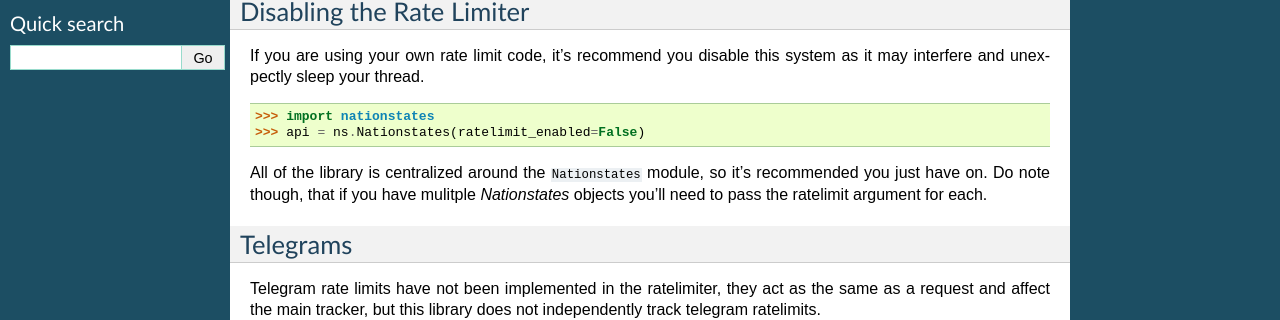
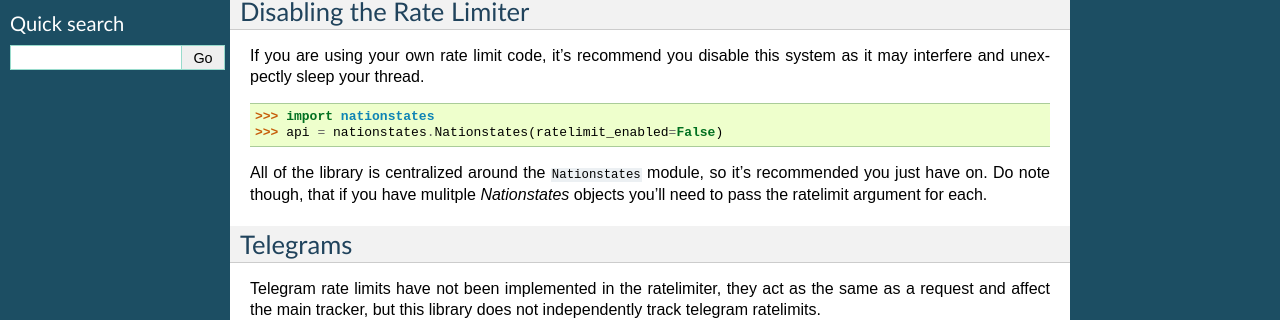
Before and after one commit to DolphDev/pynationstates, a Sphinx documentation site: the page built from docs/pages/ratelimit.rst, in a window 1280 px wide. Shown: the part 319-639 px from the top of the page. Built offline with Sphinx 7.4.7, drawn with Linux system fonts in a browser that asks for light colours.

Commit message:
Update ratelimit.rst

```diff
--- a/docs/pages/ratelimit.rst
+++ b/docs/pages/ratelimit.rst
@@ -17,7 +17,7 @@ If you are using your own rate limit code, it's recommend you disable this syste
 
 
     >>> import nationstates
-    >>> api = ns.Nationstates(ratelimit_enabled=False)
+    >>> api = nationstates.Nationstates(ratelimit_enabled=False)
 
 All of the library is centralized around the ``Nationstates`` module, so it's recommended you just have on. Do note though, that if you have mulitple `Nationstates` objects you'll need to pass the ratelimit argument for each.
 
```
